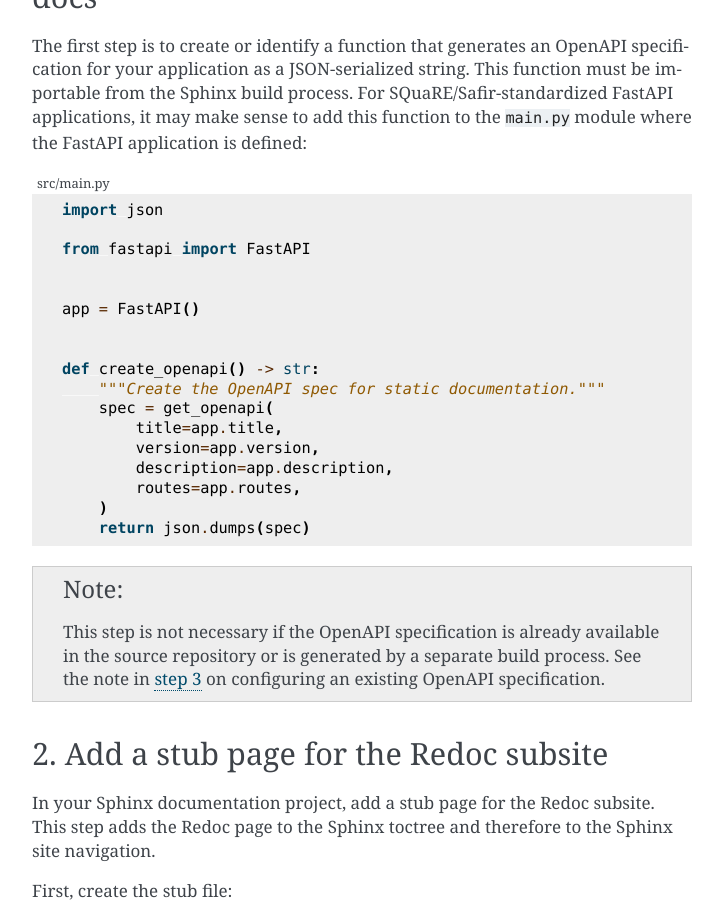
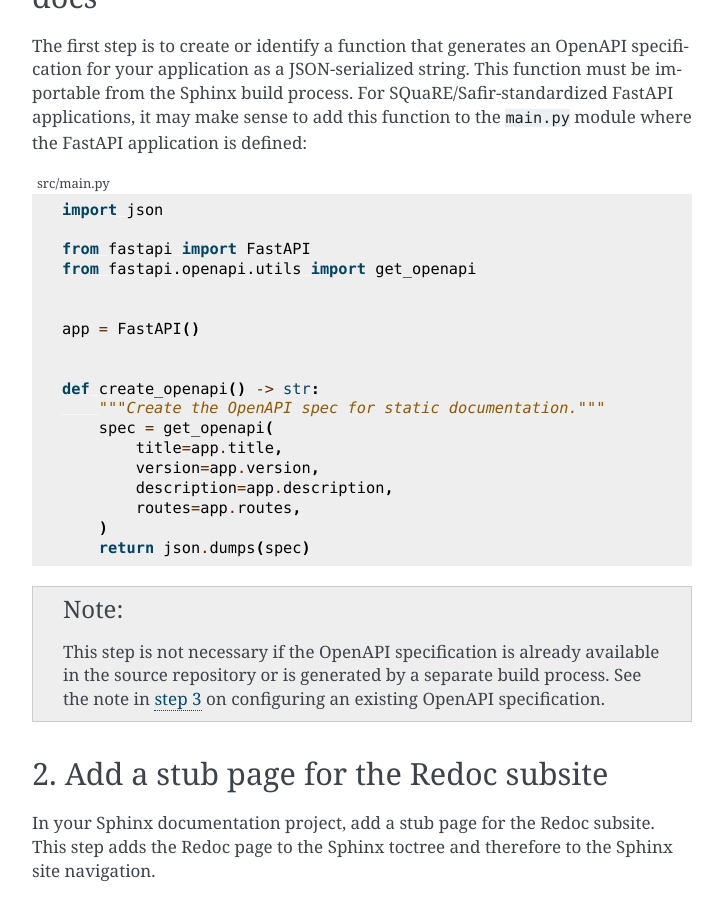
Before and after one commit to lsst-sqre/documenteer, a Sphinx documentation site: the page built from docs/guides/openapi.rst, in a window 1280 px wide and 900 px high, scrolled down 479 px. Shown: the whole window, without its empty margins (388-1111 px from the left). Built offline with Sphinx 7.4.7, drawn with Linux system fonts in a browser that asks for light colours; pages that are not in the unit, such as notebooks, are missing from menus.

Commit message:
Document import of get_openapi

```diff
--- a/docs/guides/openapi.rst
+++ b/docs/guides/openapi.rst
@@ -21,6 +21,7 @@ For SQuaRE/Safir-standardized FastAPI applications, it may make sense to add thi
    import json
 
    from fastapi import FastAPI
+   from fastapi.openapi.utils import get_openapi
 
 
    app = FastAPI()
--- a/docs/sphinx-extensions/openapi.rst
+++ b/docs/sphinx-extensions/openapi.rst
@@ -30,6 +30,7 @@ For FastAPI applications, it may make sense to add this function to the :file:`m
    import json
 
    from fastapi import FastAPI
+   from fastapi.openapi.utils import get_openapi
 
 
    app = FastAPI()
```
